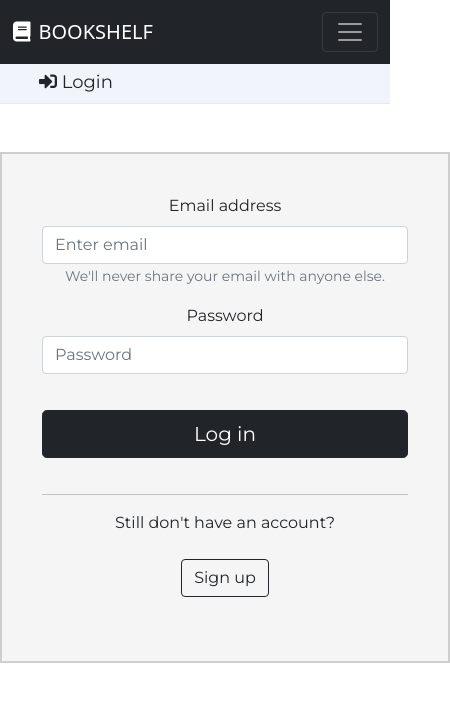
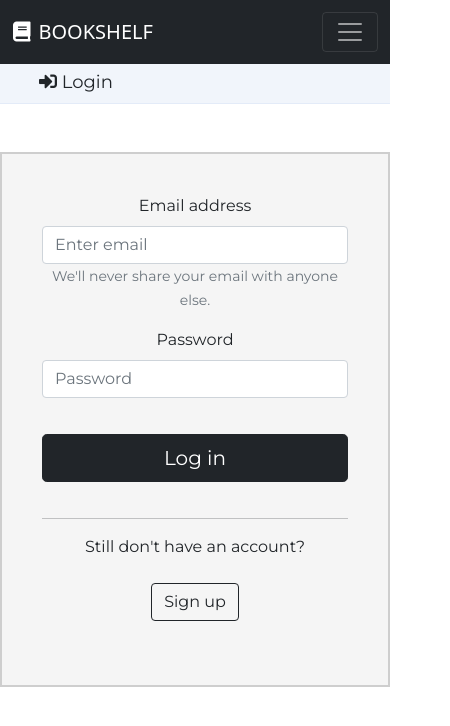
Before and after one commit to ivan-svetlich/bookshelf, a React (Create React App) app in the folder bookshelf-client/: page /login in a window 390 px wide. Shown: the top 726 px of the page, 450 px wide, since content can reach past the window. Built offline with nearby package versions, Linux system fonts and the light colour scheme.

Commit message:
Improved loginPage view on mobile

```diff
--- a/bookshelf-client/src/features/authManagement/login/components/LoginPage.tsx
+++ b/bookshelf-client/src/features/authManagement/login/components/LoginPage.tsx
@@ -43,8 +43,8 @@ const LoginPage = () => {
     return (
         <div>
             <SubHeader title="Login" icon='fas fa-sign-in-alt'></SubHeader>
+            {(loading || loginState.isLoggedIn) && <div id="loading-container"><Loading /></div>}
             <div id="login-page">
-                {(loading || loginState.isLoggedIn) && <div id="loading-container"><Loading /></div>}
                 {!(loading || loginState.isLoggedIn) &&
                 <div id="login-form-container">
                     <LoginForm />
--- a/bookshelf-client/src/features/authManagement/login/styles/loginStyles.css
+++ b/bookshelf-client/src/features/authManagement/login/styles/loginStyles.css
@@ -7,8 +7,7 @@
     display: inline-block;
     align-items: center;
     text-align: center;
-    min-width: 450px;
-    max-width: 100vw;
+    max-width: 450px;
     border: 2px solid rgb(206, 206, 206);
     background-color: rgba(240, 240, 240, 0.644);
     padding: 2.5em;
```
